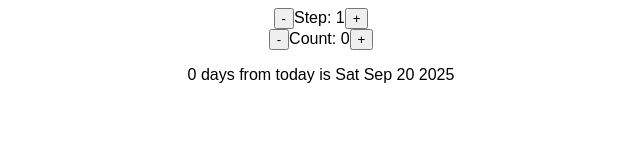
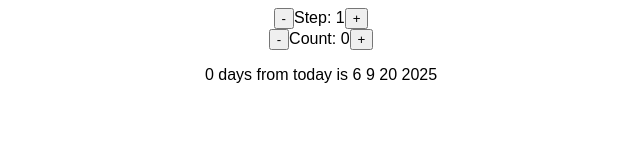
Before and after one commit to seoyeonum/date-counter, a React (Create React App) app: page / in a window 1280 px wide. Shown: the top 160 px of the page, without its empty margins (319-959 px from the left). Built offline with nearby package versions, Linux system fonts and the light colour scheme.

Commit message:
✨ feat: add today's date in numeric form
- create a today variable using new Date()
- extract year, month, date, and day data in numebers from today variable

```diff
--- a/src/App.js
+++ b/src/App.js
@@ -33,6 +33,23 @@ function Counter() {
     setCount((count) => count + step);
   }
 
+  // const date1 = new Date(); // new Date() 는 Object
+  // console.log(date1);
+  // console.log(typeof date1);
+  // const date2 = Date(); // Date() 는 string
+  // console.log(date2);
+  // console.log(typeof date2);
+
+  // get today's data
+  const today = new Date();
+
+  const day = today.getDay(); // .getDay() 는 0(일) ~ 6(토)로 출력된다.
+  const date = today.getDate();
+  const month = today.getMonth() + 1; // .getMonth() 는 0 ~ 11 로 출력된다.
+  const year = today.getFullYear();
+
+  console.log(day);
+
   return (
     <>
       <div>
@@ -45,7 +62,9 @@ function Counter() {
         Count: {count}
         <Button btnName="+" functionName={handlePlusCount} />
       </div>
-      <p>{count} days from today is Sat Sep 20 2025</p>
+      <p>
+        {count} days from today is {day} {month} {date} {year}
+      </p>
     </>
   );
 }
```
